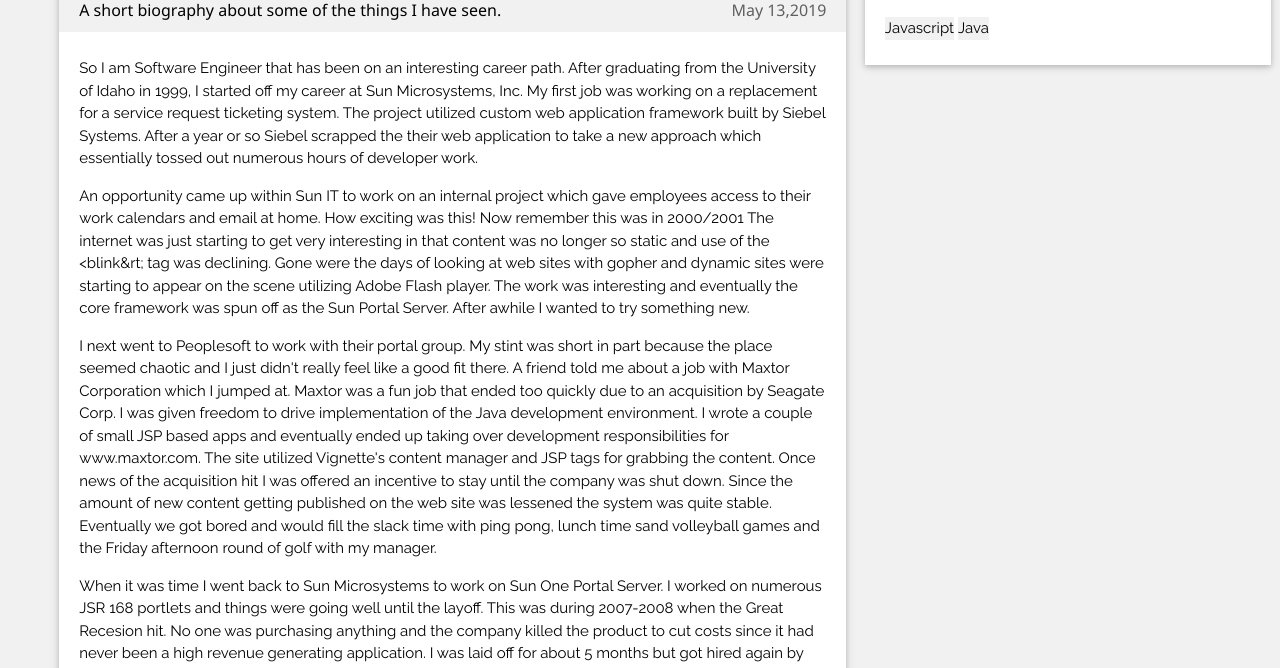
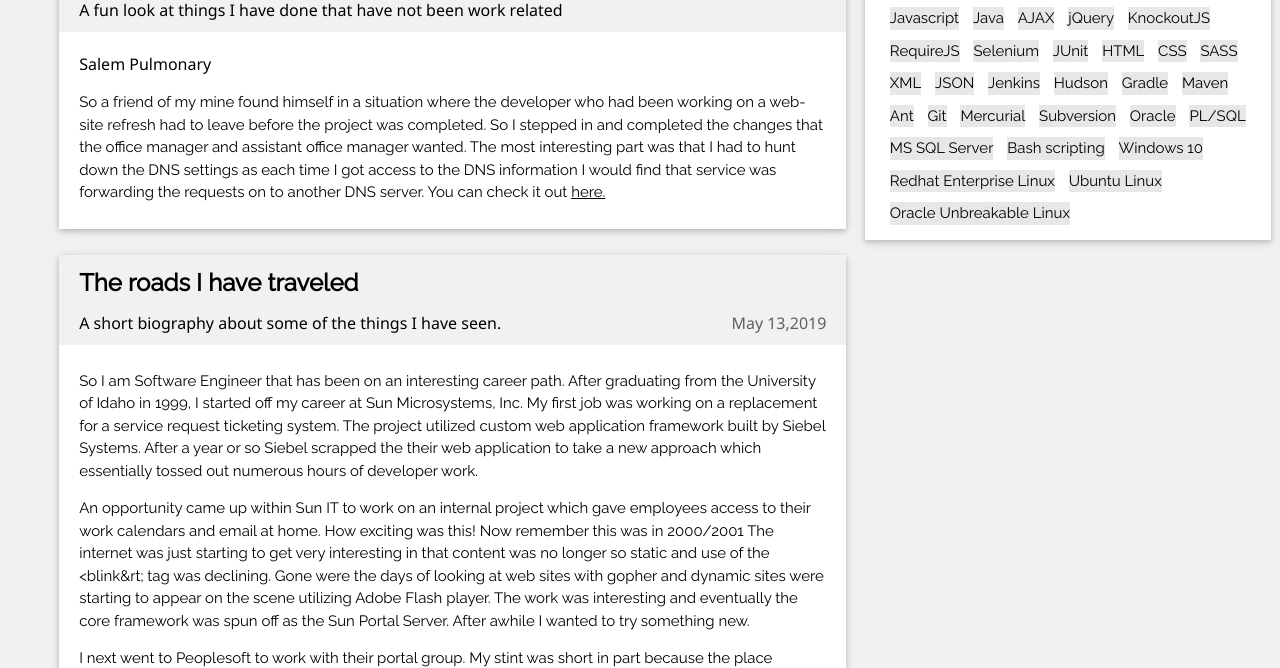
Before and after one commit to williameyork/newbeginnings, a plain HTML site: page index.html in a window 1280 px wide. Shown: the part 517-1185 px from the top of the page. Drawn offline with nearby package versions, Linux system fonts and the light colour scheme.

Commit message:
Added new blog section and worked on tag styling

```diff
--- a/css/byork.css
+++ b/css/byork.css
@@ -11,10 +11,16 @@
 }
 
 .by-tag {
-	background-color:#f1f1f1;
+	background-color:#e9e6e6;
 	color: #000000;
 	display: inline-block;
 	text-align: center;
+}
+
+.by-tag-spacing {
+	padding: 5px 5px 5px 5px;
+	background-color:#ffffff;
+	display: inline-block;
 }
 
 .by-body {
--- a/index.html
+++ b/index.html
@@ -24,8 +24,8 @@
 				<b>New Beginnings</b>
 			</h1>
 			<p>
-				Welcome to the blog / playground for <span class="by-tag">William
-					(Bill) York</span>
+				Welcome to the blog / playground for William
+					(Bill) York
 			</p>
 		</header>
 
@@ -40,8 +40,7 @@
 							</h3>
 							<h6>
 								A brief summary about my experience and what I am looking for
-								with a new company. <span class="by-header-date">May
-									14,2019</span>
+								with a new company. <span class="by-header-date"></span>
 							</h6>
 						</div>
 
@@ -64,8 +63,8 @@
 						</div>
 						<ul class="by-ul by-ul-hoverable">
 							<li onclick="location='./documents/WilliamEYorkResume.pdf'">
-								<span class="by-link-title"> My current resume</span><br>
-								<span>Last updated May 14, 2019.  Click to download.</span>
+								<span class="by-link-title"> My current resume</span><br> <span>Last
+									updated May 14, 2019. Click to download.</span>
 
 							</li>
 							<li><span class="by-link-title">The playground</span><br>
@@ -73,6 +72,77 @@
 									and this will eventually link to a sample application.</span></li>
 
 						</ul>
+					</div>
+				</div>
+			</div>
+			<div class="by-blog-row">
+				<div class="by-blog-col1">
+					<div class="by-card">
+						<div class="by-card-header">
+							<h3>
+								<b>Side Projects</b>
+							</h3>
+							<h6>
+								A fun look at things I have done that have not been work related
+								<span class="by-header-date"></span>
+							</h6>
+						</div>
+
+						<div class="by-card-body">
+							<h6 style="font-weight: 500;">Salem Pulmonary</h6>
+							<p>
+								So a friend of my mine found himself in a situation where the
+								developer who had been working on a web-site refresh had to
+								leave before the project was completed. So I stepped in and
+								completed the changes that the office manager and assistant
+								office manager wanted. The most interesting part was that I had
+								to hunt down the DNS settings as each time I got access to the
+								DNS information I would find that service was forwarding the
+								requests on to another DNS server. You can check it out <a
+									href="https://salempulmonary.com/">here.</a>
+							</p>
+						</div>
+					</div>
+				</div>
+
+				<div class="by-blog-col2">
+					<div class="by-card">
+						<div class="by-card-header">
+							<h4>Tags</h4>
+						</div>
+						<div class="by-card-body">
+
+							<div class="by-tag-spacing"><span class="by-tag">Javascript</span></div>
+							<div class="by-tag-spacing"><span class="by-tag">Java</span></div>
+							<div class="by-tag-spacing"><span class="by-tag">AJAX</span></div>
+							<div class="by-tag-spacing"><span class="by-tag">jQuery</span></div>
+							<div class="by-tag-spacing"><span class="by-tag">KnockoutJS</span></div>
+							<div class="by-tag-spacing"><span class="by-tag">RequireJS</span></div>
+							<div class="by-tag-spacing"><span class="by-tag">Selenium</span></div>
+							<div class="by-tag-spacing"><span class="by-tag">JUnit</span></div>
+							<div class="by-tag-spacing"><span class="by-tag">HTML</span></div>
+							<div class="by-tag-spacing"><span class="by-tag">CSS</span></div>
+							<div class="by-tag-spacing"><span class="by-tag">SASS</span></div>
+							<div class="by-tag-spacing"><span class="by-tag">XML</span></div>
+							<div class="by-tag-spacing"><span class="by-tag">JSON</span></div>
+							<div class="by-tag-spacing"><span class="by-tag">Jenkins</span></div>
+							<div class="by-tag-spacing"><span class="by-tag">Hudson</span></div>
+							<div class="by-tag-spacing"><span class="by-tag">Gradle</span></div>
+							<div class="by-tag-spacing"><span class="by-tag">Maven</span></div>
+							<div class="by-tag-spacing"><span class="by-tag">Ant</span></div>
+							<div class="by-tag-spacing"><span class="by-tag">Git</span></div>
+							<div class="by-tag-spacing"><span class="by-tag">Mercurial</span></div>
+							<div class="by-tag-spacing"><span class="by-tag">Subversion</span></div>
+							<div class="by-tag-spacing"><span class="by-tag">Oracle</span></div>
+							<div class="by-tag-spacing"><span class="by-tag">PL/SQL</span></div>
+							<div class="by-tag-spacing"><span class="by-tag">MS	SQL Server</span></div>
+							<div class="by-tag-spacing"><span class="by-tag">Bash scripting</span></div>
+							<div class="by-tag-spacing"><span class="by-tag">Windows 10</span></div>
+							<div class="by-tag-spacing"><span class="by-tag">Redhat	Enterprise Linux</span></div>
+							<div class="by-tag-spacing"><span class="by-tag">Ubuntu Linux</span></div>
+							<div class="by-tag-spacing"><span class="by-tag">Oracle Unbreakable Linux</span></div>
+
+						</div>
 					</div>
 				</div>
 			</div>
@@ -167,22 +237,14 @@
 					</div>
 					<hr>
 				</div>
-
 				<div class="by-blog-col2">
-					<div class="by-card">
-						<div class="by-card-header">
-							<h4>Tags</h4>
-						</div>
-						<div class="by-card-body">
-							<p>
-								<span class="by-tag">Javascript</span> <span class="by-tag">Java</span>
-							</p>
-						</div>
-					</div>
+					<span>&nbsp;</span>
 				</div>
 			</div>
 		</div>
+
 		<!-- Footer -->
-		<footer class="by-footer">Copyright William York 2019.  Available for use under the GPL v3.0 license</footer>
+		<footer class="by-footer">Copyright William York 2019.
+			Available for use under the GPL v3.0 license</footer>
 </body>
 </html>
```
